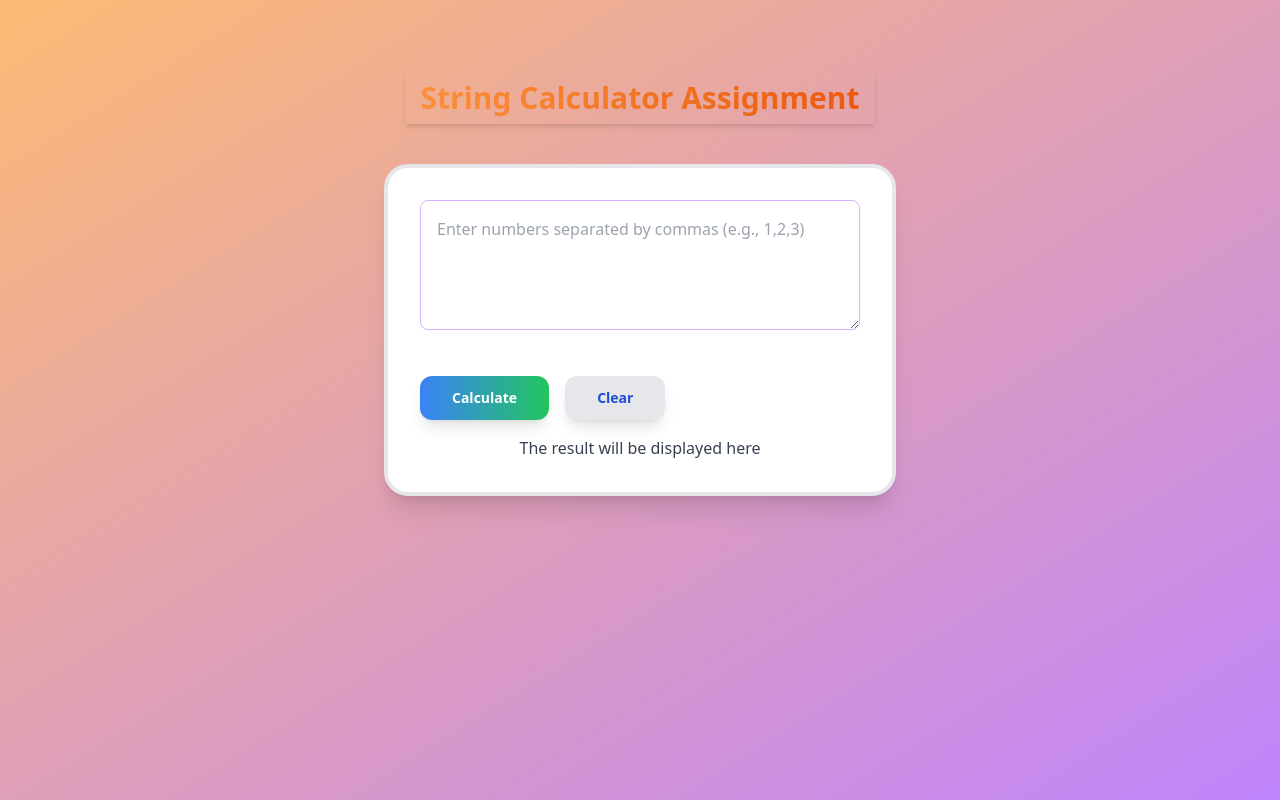
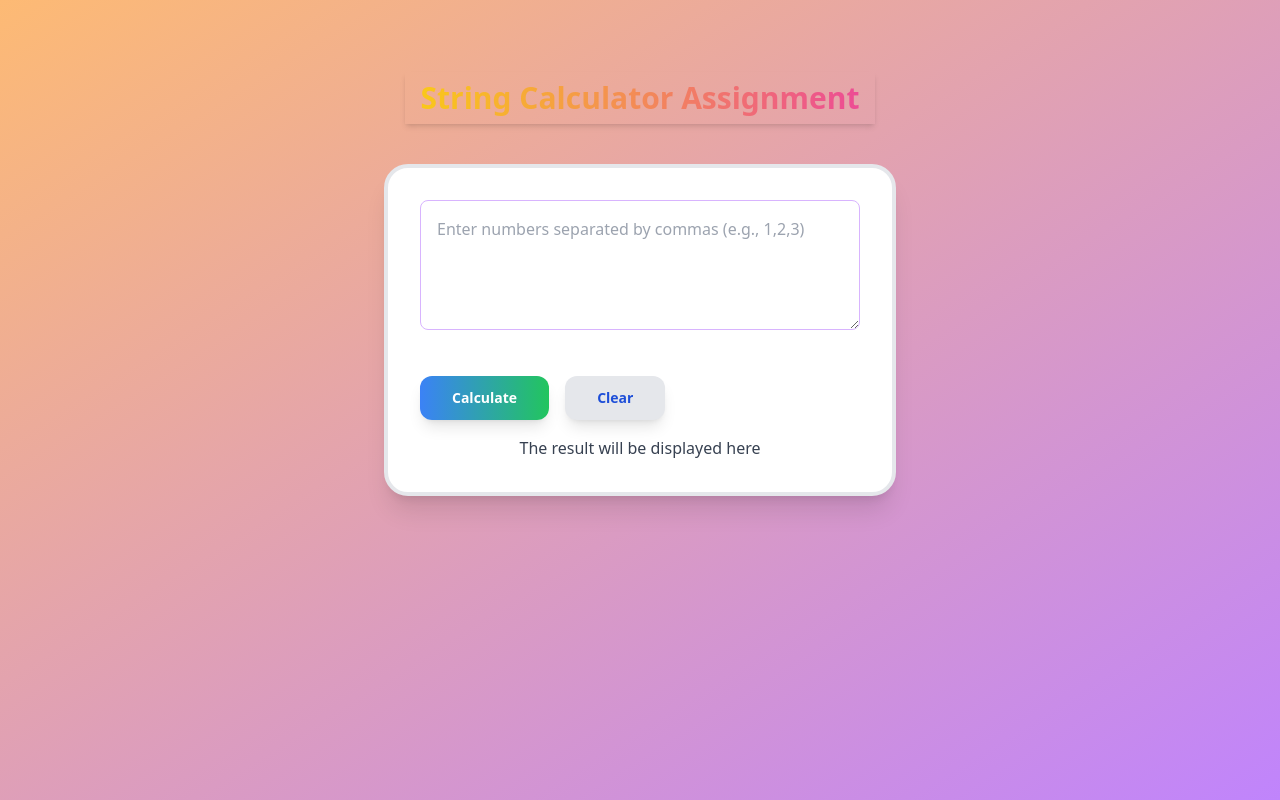
Before and after one commit to Vinaykumar070/https---github.com-Vinaykumar070-incubyte_test_string_calculator, a React (Vite) app: page / in a window 1280 px wide. Built offline with nearby package versions, Linux system fonts and the light colour scheme.

Commit message:
calculator ui changes

```diff
--- a/src/components/StringCalculator.tsx
+++ b/src/components/StringCalculator.tsx
@@ -26,7 +26,7 @@ const StringCalculator: React.FC = () => {
 
   return (
     <div className="flex flex-col items-center min-h-screen bg-gradient-to-br from-orange-300 to-purple-400 p-6">
-      <h2 className="text-3xl font-extrabold text-indigo-900 mb-10 mt-12 text-center shadow-md px-4 py-2 bg-gradient-to-r from-orange-400 to-orange-600 text-transparent bg-clip-text">
+      <h2 className="text-3xl font-extrabold text-orange-900 mb-10 mt-12 text-center shadow-md px-4 py-2 bg-gradient-to-r from-yellow-400 to-pink-500 text-transparent bg-clip-text">
         String Calculator Assignment
       </h2>
       <form
```
